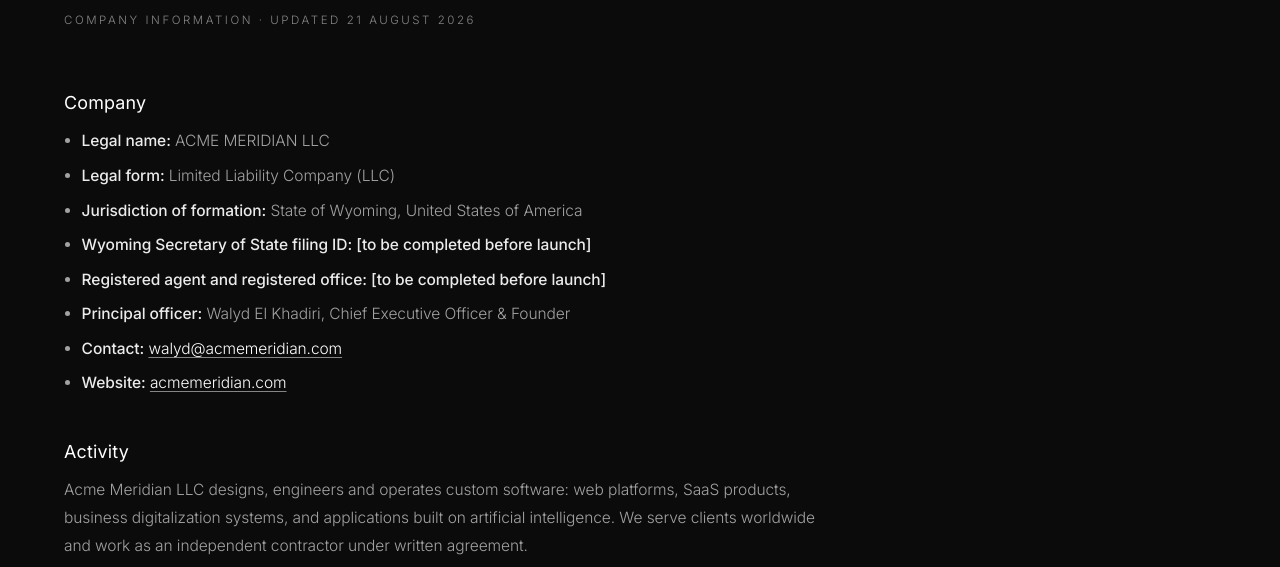
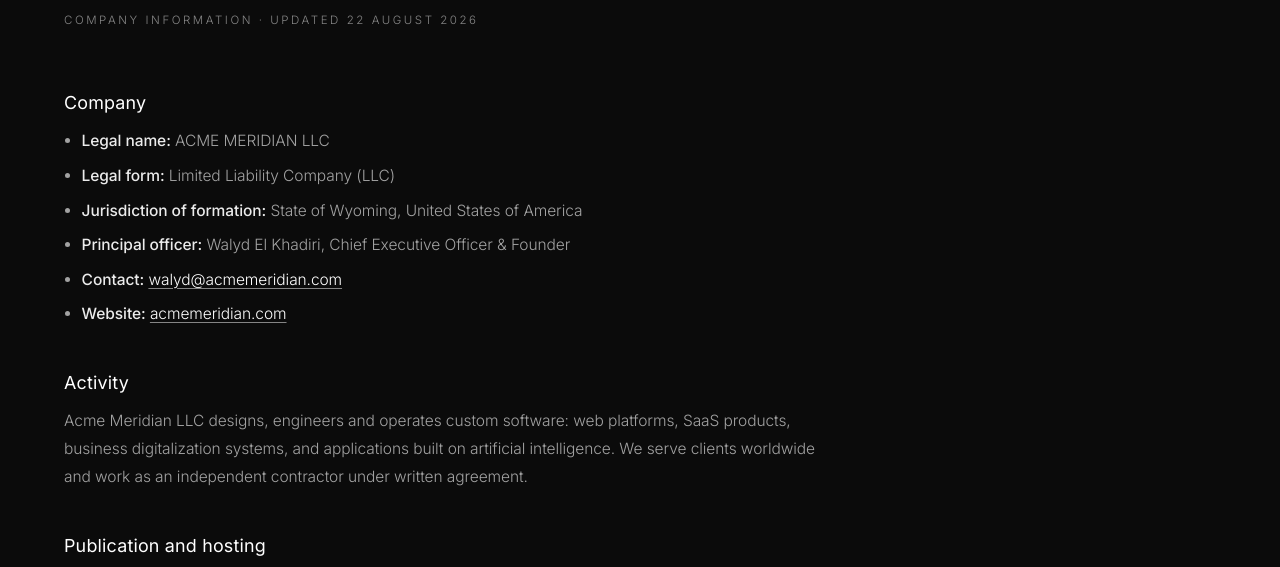
Before and after one commit to walydelkhadiri-cyber/acmemeridian-website, a plain HTML site: page legal/index.html in a window 1280 px wide. Shown: the part 216-783 px from the top of the page. Drawn offline with Linux system fonts and the light colour scheme.

Commit message:
Drop the filing ID and registered agent from the legal notice
Neither is required to be published, and both are already public record at the
Wyoming Secretary of State. The notice still identifies the entity by legal
name, form, jurisdiction, officer and contact address.

Co-Authored-By: Claude Opus 5 <noreply@anthropic.com>

```diff
--- a/legal/index.html
+++ b/legal/index.html
@@ -61,15 +61,13 @@
 </div></header>
 <main class="doc"><div class="wrap">
 <h1>Legal Notice</h1>
-<p class="updated">Company information &middot; Updated 21 August 2026</p>
+<p class="updated">Company information &middot; Updated 22 August 2026</p>
 <article>
 <h2 id="entity">Company</h2>
 <ul>
 <li><strong>Legal name:</strong> ACME MERIDIAN LLC</li>
 <li><strong>Legal form:</strong> Limited Liability Company (LLC)</li>
 <li><strong>Jurisdiction of formation:</strong> State of Wyoming, United States of America</li>
-<li><strong>Wyoming Secretary of State filing ID:</strong> <strong>[to be completed before launch]</strong></li>
-<li><strong>Registered agent and registered office:</strong> <strong>[to be completed before launch]</strong></li>
 <li><strong>Principal officer:</strong> Walyd El Khadiri, Chief Executive Officer &amp;
     Founder</li>
 <li><strong>Contact:</strong> <a href="mailto:walyd@acmemeridian.com">walyd@acmemeridian.com</a></li>
```
